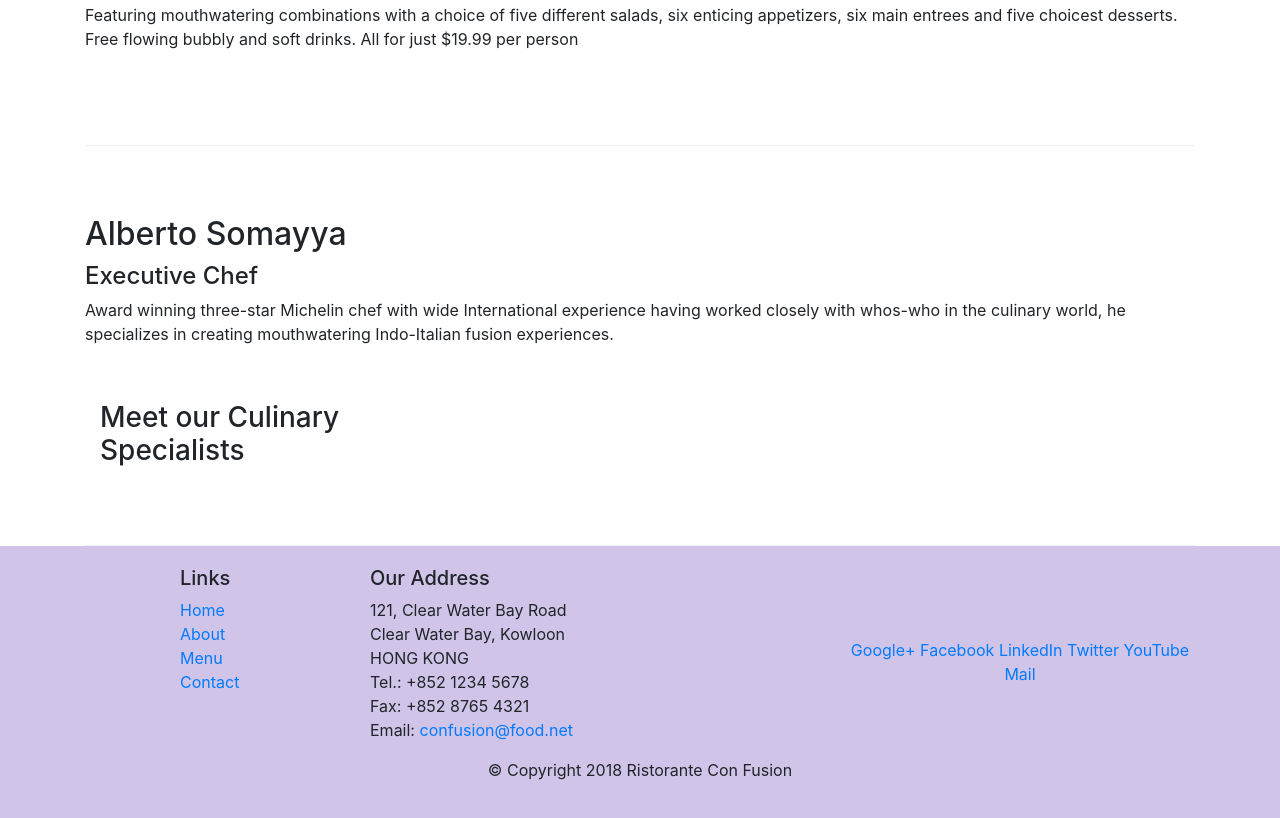
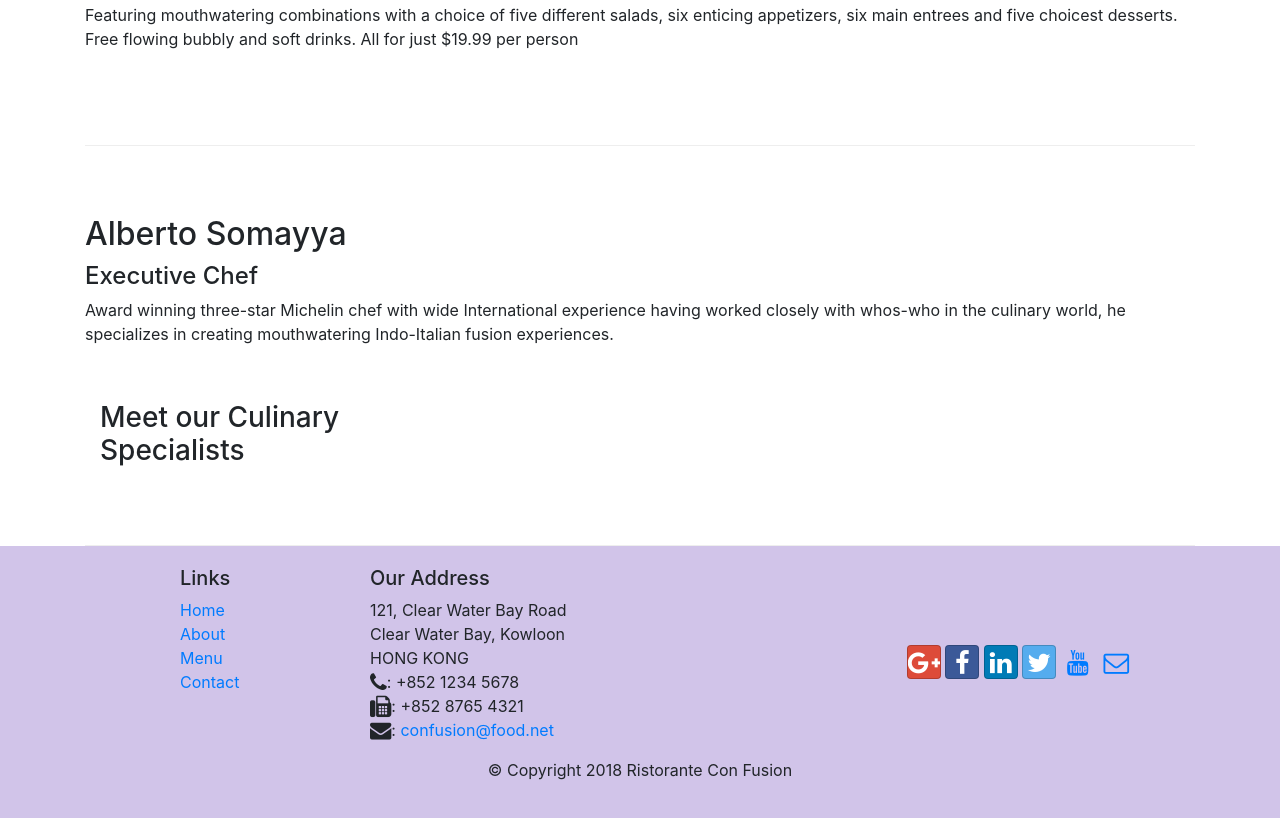
Before and after one commit to noureddinelafendi/conFusion, a website: page index.html in a window 1280 px wide. Shown: the part 938-1756 px from the top of the page. Drawn offline with nearby package versions, Linux system fonts and the light colour scheme.

Commit message:
icon fonts

```diff
--- a/index.html
+++ b/index.html
@@ -9,6 +9,8 @@
 
      <!-- Bootstrap CSS -->
      <link rel="stylesheet" href="node_modules/bootstrap/dist/css/bootstrap.min.css">
+     <link rel="stylesheet" href="node_modules/font-awesome/css/font-awesome.min.css">
+     <link rel="stylesheet" href="node_modules/bootstrap-social/bootstrap-social.css">
      <link rel="stylesheet" href="css/styles.css">
     <title>Ristorante Con Fusion</title>
 </head>
@@ -22,10 +24,10 @@
             <a class="navbar-brand mr-auto" href="#">Ristorante Con Fusion</a>
             <div class="collapse navbar-collapse" id="Navbar">
                 <ul class="navbar-nav mr-auto">
-                    <li class="nav-item active"><a class="nav-link" href="#">Home</a></li>
-                    <li class="nav-item"><a class="nav-link" href="./aboutus.html">About</a></li>
-                    <li class="nav-item"><a class="nav-link" href="#">Menu</a></li>
-                    <li class="nav-item"><a class="nav-link" href="#">Contact</a></li>
+                    <li class="nav-item active"><a class="nav-link" href="#"><span class="fa fa-home fa-lg"></span> Home</a></li>
+                    <li class="nav-item"><a class="nav-link" href="./aboutus.html"><span class="fa fa-info fa-lg"></span> About</a></li>
+                    <li class="nav-item"><a class="nav-link" href="#"><span class="fa fa-list fa-lg"></span> Menu</a></li>
+                    <li class="nav-item"><a class="nav-link" href="#"><span class="fa fa-adress-card fa-lg"></span> Contact</a></li>
                 </ul>
             </div>
         </div>
@@ -95,19 +97,19 @@
 		              121, Clear Water Bay Road<br>
 		              Clear Water Bay, Kowloon<br>
 		              HONG KONG<br>
-		              Tel.: +852 1234 5678<br>
-		              Fax: +852 8765 4321<br>
-		              Email: <a href="mailto:confusion@food.net">confusion@food.net</a>
+		              <i class="fa fa-phone fa-lg"></i>: +852 1234 5678<br>
+		              <i class="fa fa-fax fa-lg"></i>: +852 8765 4321<br>
+		              <i class="fa fa-envelope fa-lg"></i>: <a href="mailto:confusion@food.net">confusion@food.net</a>
 		           </address>
                 </div>
                 <div class="col-12 col-sm-4 align-self-center">
                     <div class="text-center">
-                        <a href="http://google.com/+">Google+</a>
-                        <a href="http://www.facebook.com/profile.php?id=">Facebook</a>
-                        <a href="http://www.linkedin.com/in/">LinkedIn</a>
-                        <a href="http://twitter.com/">Twitter</a>
-                        <a href="http://youtube.com/">YouTube</a>
-                        <a href="mailto:">Mail</a>
+                        <a class="btn btn-social-icon btn-google" href="http://google.com/+"><i class="fa fa-google-plus fa-lg"></i></a>
+                        <a class="btn btn-social-icon btn-facebook" href="http://www.facebook.com/profile.php?id="><i class="fa fa-facebook fa-lg"></i></a>
+                        <a class="btn btn-social-icon btn-linkedin" href="http://www.linkedin.com/in/"><i class="fa fa-linkedin fa-lg"></i></a>
+                        <a class="btn btn-social-icon btn-twitter" href="http://twitter.com/"><i class="fa fa-twitter fa-lg"></i></a>
+                        <a class="btn btn-social-icon btn-youtube" href="http://youtube.com/"><i class="fa fa-youtube fa-lg"></i></a>
+                        <a class="btn btn-social-icon" href="mailto:"><i class="fa fa-envelope-o fa-lg"></i></a>
                     </div>
                 </div>
            </div>
--- a/package.json
+++ b/package.json
@@ -15,6 +15,8 @@
   },
   "dependencies": {
     "bootstrap": "^4.0.0",
+    "bootstrap-social": "^5.1.1",
+    "font-awesome": "^4.7.0",
     "jquery": "^3.3.1",
     "popper.js": "^1.12.9"
   }
```
Also changed, not shown: aboutus.html (+15 -13 lines), 1 other file.
